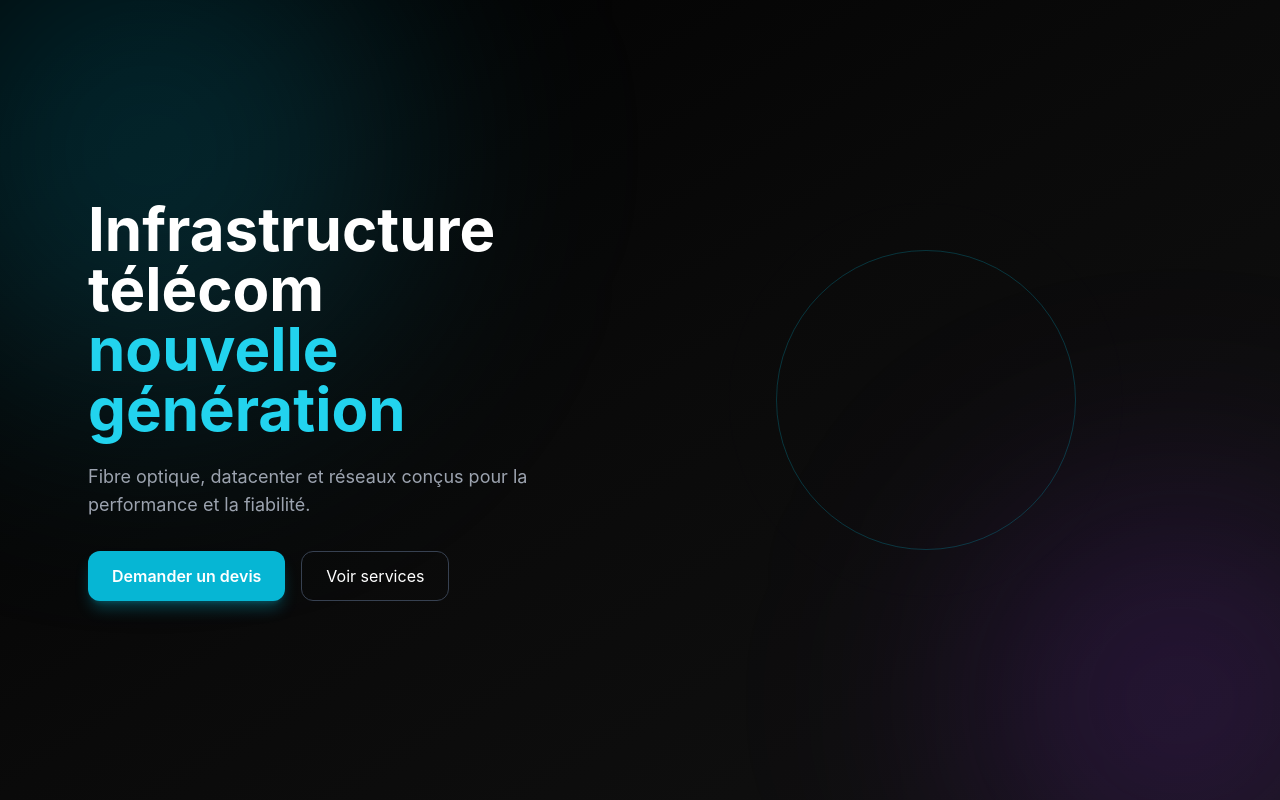
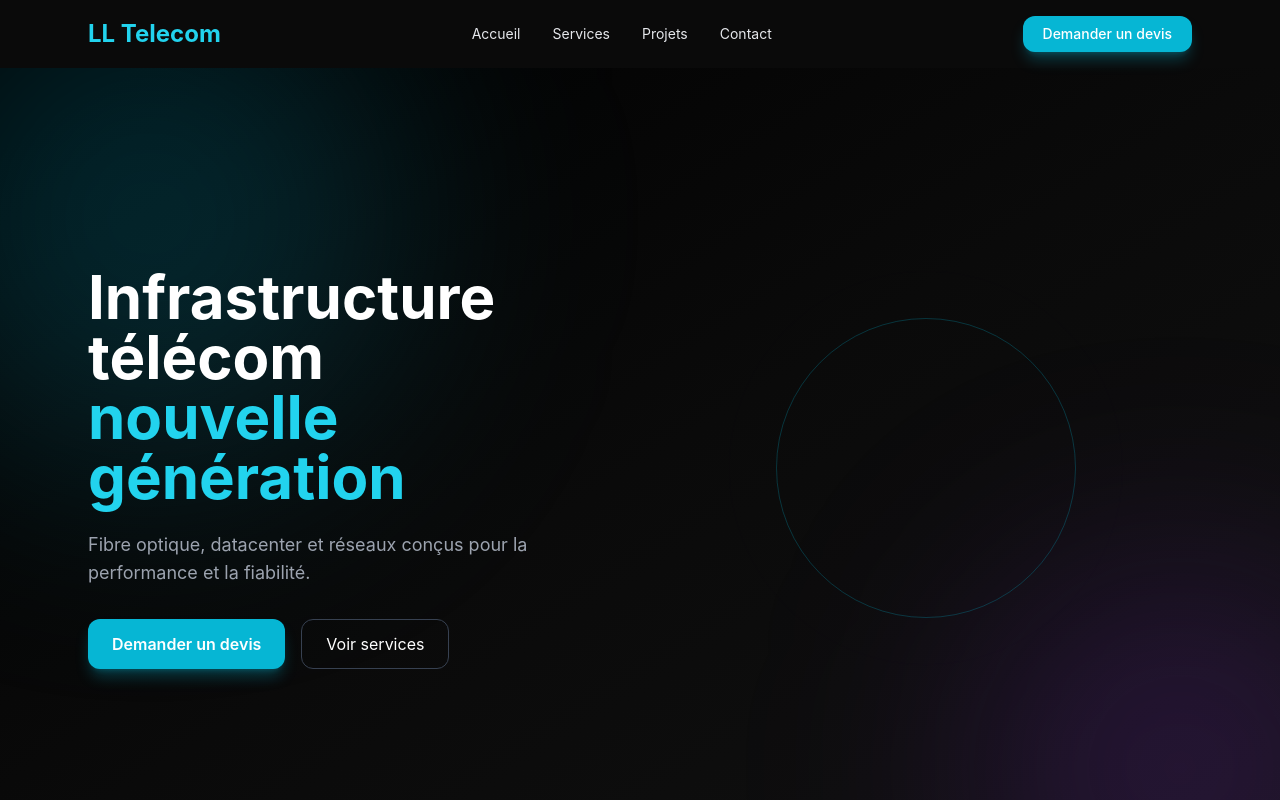
Before and after one commit to HaryRabarijoely/lltelecom, a React (Vite) app: page / in a window 1280 px wide. Shown: the top 800 px of the page. Built offline with nearby package versions, Linux system fonts and the light colour scheme.

Commit message:
add navbar

```diff
--- a/src/App.jsx
+++ b/src/App.jsx
@@ -1,10 +1,12 @@
 import React from "react";
 import Hero from "./components/ui/Hero";
 import Services from "./components/ui/Services";
+import Navbar from "./components/ui/Navbar";
 
 function App() {
   return (
     <div>
+      <Navbar />
       <Hero />
       <Services />
     </div>
--- /dev/null
+++ b/src/components/ui/Navbar.jsx
@@ -0,0 +1,57 @@
+import React, { useState, useEffect } from "react";
+
+export default function Navbar() {
+  const [scrolled, setScrolled] = useState(false);
+
+  useEffect(() => {
+    const handleScroll = () => {
+      setScrolled(window.scrollY > 20);
+    };
+    window.addEventListener("scroll", handleScroll);
+    return () => window.removeEventListener("scroll", handleScroll);
+  }, []);
+
+  return (
+    <header
+      className={`sticky top-0 z-50 w-full transition-all duration-300 ${
+        scrolled
+          ? "bg-black/60 backdrop-blur-md border-b border-white/10"
+          : "bg-transparent"
+      }`}
+    >
+      <nav className="max-w-6xl mx-auto px-6 py-4 flex items-center justify-between">
+
+        {/* Logo */}
+        <div className="text-2xl font-bold text-cyan-400 cursor-pointer">
+          LL Telecom
+        </div>
+
+        {/* Desktop menu */}
+        <div className="hidden md:flex items-center gap-8 text-sm text-gray-200">
+          <button onClick={() => window.scrollTo({ top: 0, behavior: "smooth" })} className="hover:text-white">
+            Accueil
+          </button>
+          <button onClick={() => document.getElementById("services")?.scrollIntoView({ behavior: "smooth" })} className="hover:text-white">
+            Services
+          </button>
+          <button className="hover:text-white">
+            Projets
+          </button>
+          <button className="hover:text-white">
+            Contact
+          </button>
+        </div>
+
+        {/* CTA button */}
+        <button className="hidden md:block px-5 py-2 bg-cyan-500 hover:bg-cyan-400 text-sm font-medium rounded-xl shadow-lg shadow-cyan-500/30">
+          Demander un devis
+        </button>
+
+        {/* Mobile icon */}
+        <div className="md:hidden text-white text-2xl cursor-pointer">
+          ☰
+        </div>
+      </nav>
+    </header>
+  );
+}
```
